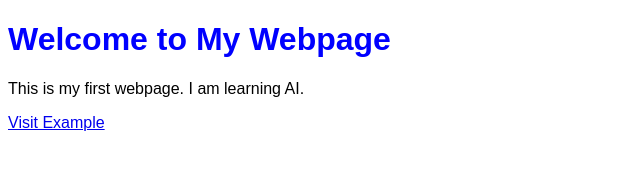
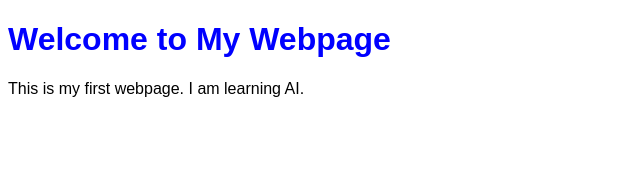
Before and after one commit to elon-efte/Information-Security, a plain HTML site: page index.html in a window 1280 px wide. Shown: the whole page, without its empty margins (0-640 px from the left). Drawn offline with Linux system fonts and the light colour scheme.

Commit message:
Update index.html

```diff
--- a/index.html
+++ b/index.html
@@ -19,6 +19,5 @@
 <body>
     <h1>Welcome to My Webpage</h1>
     <p>This is my first webpage. I am learning AI.</p>
-    <a href="https://www.example.com">Visit Example</a>
 </body>
 </html>
```
